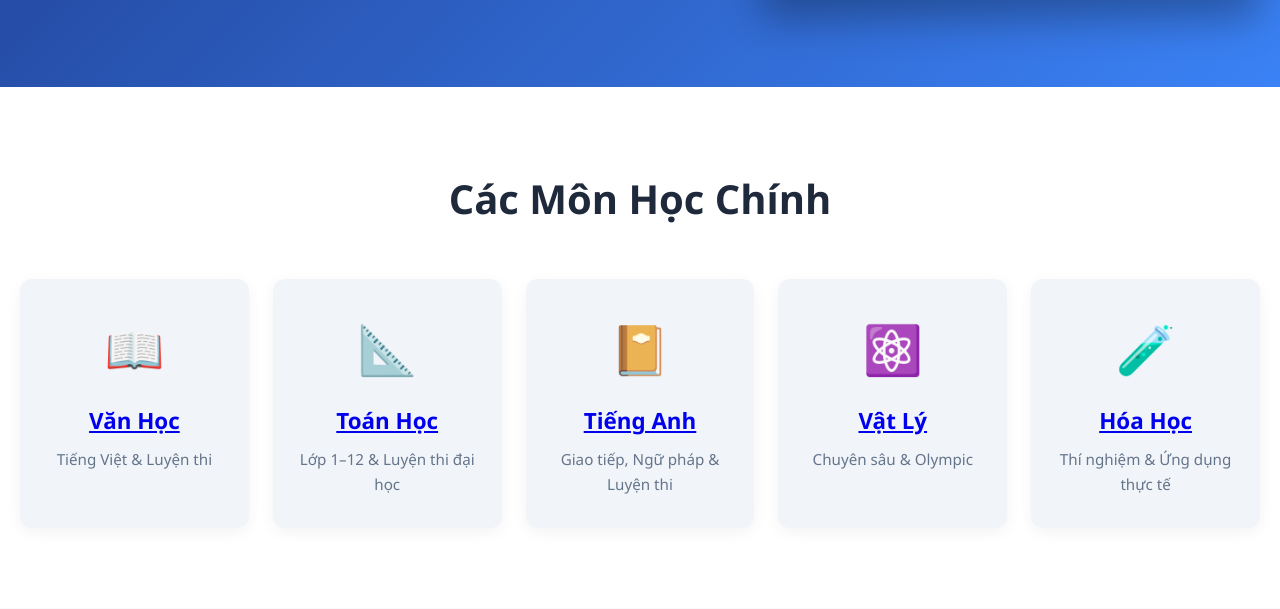
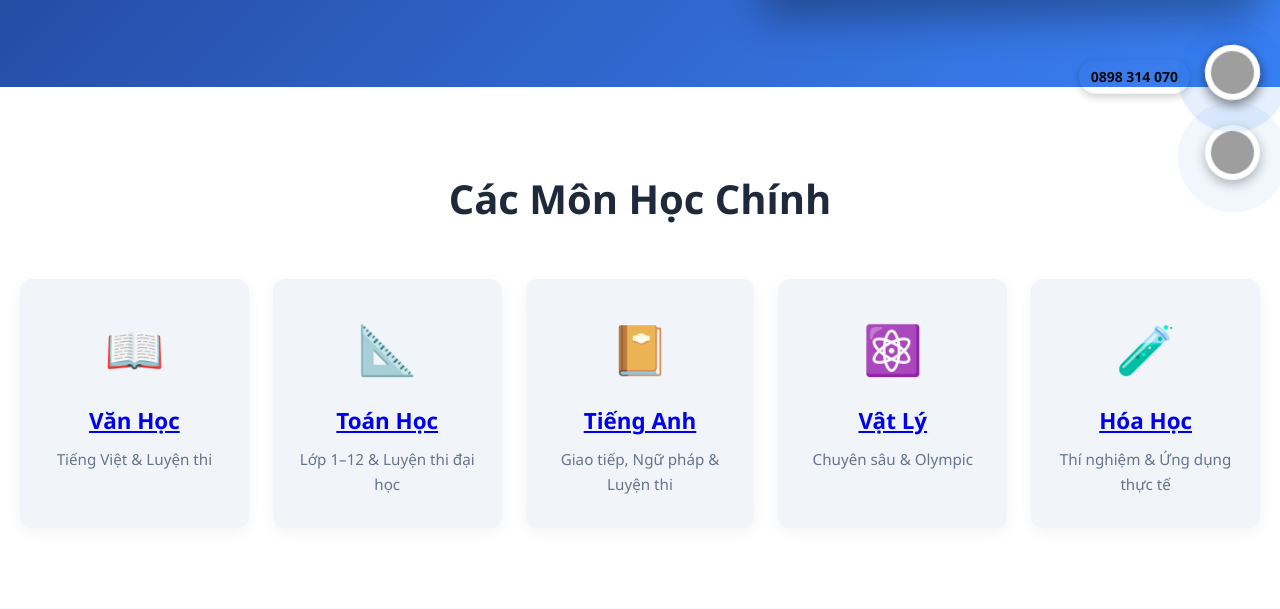
Before and after one commit to MinhHuy281/KhoaHocTrucTuyen, a Django app: page / in a window 1280 px wide. Shown: the part 592-1201 px from the top of the page. Run offline with Django 5.2, Linux system fonts and the light colour scheme; data comes from the database, SQL or seed files in the repository; parts of the project's set-up code (start-up, migrations or seed data) failed here and were passed over; grey boxes are pictures that could not be loaded.

Commit message:
Update Lien He

```diff
--- a/static/style.css
+++ b/static/style.css
@@ -291,3 +291,255 @@ footer {
   .section-title { font-size: 2rem; }
   .hero { padding: 80px 0 60px; }
 }
+/* Zalo Chat Button */
+.zalo-chat {
+    position: fixed;
+    bottom: 20px;
+    right: 20px;
+    z-index: 9999;
+}
+
+.zalo-chat img {
+    width: 55px;
+    height: 55px;
+    border-radius: 50%;
+    background: white;
+    padding: 6px;
+    box-shadow: 0 4px 12px rgba(0,0,0,0.3);
+    transition: 0.3s;
+}
+
+.zalo-chat img:hover {
+    transform: scale(1.1);
+}
+@keyframes zalo-shake {
+    0% { transform: rotate(0deg); }
+    25% { transform: rotate(5deg); }
+    50% { transform: rotate(-5deg); }
+    75% { transform: rotate(5deg); }
+    100% { transform: rotate(0deg); }
+}
+
+.zalo-chat img {
+    animation: zalo-shake 0.4s infinite ease-in-out;
+}
+/* Sóng Zalo */
+.zalo-chat{
+    position: fixed;
+}
+
+.zalo-chat::before,
+.zalo-chat::after{
+    content: "";
+    position: absolute;
+    width: 70px;
+    height: 70px;
+    border-radius: 50%;
+    background: rgba(26,115,232,0.35);
+    top: 50%;
+    left: 50%;
+    transform: translate(-50%, -50%);
+    animation: zalo-wave 2s infinite;
+    z-index: -1;
+}
+
+.zalo-chat::after{
+    animation-delay: 1s;
+}
+
+@keyframes zalo-wave{
+    0%{
+        transform: translate(-50%, -50%) scale(1);
+        opacity: 0.6;
+    }
+    70%{
+        transform: translate(-50%, -50%) scale(1.8);
+        opacity: 0;
+    }
+    100%{
+        opacity: 0;
+    }
+}
+/* Phone Call Button */
+.phone-call {
+    position: fixed;
+    bottom: 100px;
+    right: 20px;
+    z-index: 9999;
+}
+
+.phone-call img {
+    width: 55px;
+    height: 55px;
+    border-radius: 50%;
+    background: white;
+    padding: 6px;
+    box-shadow: 0 4px 12px rgba(0,0,0,0.3);
+    transition: 0.3s;
+}
+
+.phone-call img:hover {
+    transform: scale(1.1);
+}
+
+/* rung điện thoại */
+@keyframes phone-shake {
+    0% { transform: rotate(0deg); }
+    25% { transform: rotate(6deg); }
+    50% { transform: rotate(-6deg); }
+    75% { transform: rotate(6deg); }
+    100% { transform: rotate(0deg); }
+}
+
+.phone-call img {
+    animation: phone-shake 0.4s infinite ease-in-out;
+}
+
+/* sóng  */
+.phone-call::before,
+.phone-call::after{
+    content: "";
+    position: absolute;
+    width: 70px;
+    height: 70px;
+    border-radius: 50%;
+    background: rgba(26,115,232,0.35);
+    top: 50%;
+    left: 50%;
+    transform: translate(-50%, -50%);
+    animation: phone-wave 2s infinite;
+    z-index: -1;
+}
+
+.phone-call::after{
+    animation-delay: 1s;
+}
+
+@keyframes phone-wave{
+    0%{
+        transform: translate(-50%, -50%) scale(1);
+        opacity: 0.6;
+    }
+    70%{
+        transform: translate(-50%, -50%) scale(1.8);
+        opacity: 0;
+    }
+    100%{
+        opacity: 0;
+    }
+}
+.phone-number{
+    position: absolute;
+    right: 70px;
+    top: 50%;
+    transform: translateY(-50%);
+    color: rgb(12, 12, 12);
+    padding: 6px 12px;
+    border-radius: 20px;
+    font-size: 14px;
+    font-weight: bold;
+    white-space: nowrap;
+    box-shadow: 0 3px 8px rgba(0,0,0,0.2);
+}
+/* nút chat */
+/* nút chat giảng viên */
+.chat-button{
+    position: fixed;
+    bottom: 180px;   /* cao hơn nút SĐT */
+    right: 20px;
+    width: 55px;
+    height: 55px;
+    background: #0084ff;
+    color: white;
+    font-size: 26px;
+    border-radius: 50%;
+    display:flex;
+    align-items:center;
+    justify-content:center;
+    cursor:pointer;
+    box-shadow:0 4px 12px rgba(0,0,0,0.3);
+}
+
+/* khung chat */
+.chat-box{
+    position: fixed;
+    bottom: 235px;  /* nằm ngay phía trên nút chat */
+    right: 20px;
+    width: 300px;
+    height: 380px;
+    background: white;
+    border-radius: 10px;
+    box-shadow:0 5px 20px rgba(0,0,0,0.3);
+    display:none;
+    flex-direction:column;
+}
+
+/* header */
+.chat-header{
+    background:#0084ff;
+    color:white;
+    padding:10px;
+    font-weight:bold;
+    display:flex;
+    justify-content:space-between;
+}
+
+/* nội dung */
+.chat-messages{
+    flex:1;
+    padding:10px;
+    overflow-y:auto;
+    font-size:14px;
+}
+
+/* input */
+.chat-input{
+    display:flex;
+    border-top:1px solid #ddd;
+}
+
+.chat-input input{
+    flex:1;
+    border:none;
+    padding:8px;
+}
+
+.chat-input button{
+    border:none;
+    background:#0084ff;
+    color:white;
+    padding:8px 12px;
+}
+/* Sóng cho nút chat giảng viên */
+.chat-button::before,
+.chat-button::after{
+    content: "";
+    position: absolute;
+    width: 70px;
+    height: 70px;
+    border-radius: 50%;
+    background: rgba(0,132,255,0.35);
+    top: 50%;
+    left: 50%;
+    transform: translate(-50%, -50%);
+    animation: chat-wave 2s infinite;
+    z-index: -1;
+}
+
+.chat-button::after{
+    animation-delay: 1s;
+}
+
+@keyframes chat-wave{
+    0%{
+        transform: translate(-50%, -50%) scale(1);
+        opacity: 0.6;
+    }
+    70%{
+        transform: translate(-50%, -50%) scale(1.8);
+        opacity: 0;
+    }
+    100%{
+        opacity: 0;
+    }
+}
--- a/templates/base.html
+++ b/templates/base.html
@@ -66,5 +66,18 @@
     <footer>
         © 2026 KhoaHocTrucTuyen
     </footer>
+    <!-- Zalo Chat Button -->
+    <a href="https://zalo.me/g/gywqzr9aewtijoh3fwos" target="_blank" class="zalo-chat">
+        <img src="https://upload.wikimedia.org/wikipedia/commons/9/91/Icon_of_Zalo.svg" alt="Zalo">
+    </a>
+    <!-- Call Phone Button -->
+    <a href="tel:0898314070" class="phone-call">
+        <img src="https://cdn-icons-png.flaticon.com/512/724/724664.png" alt="Call">
+    </a>
+    <a href="tel:0898314070" class="phone-call">
+    <img src="https://cdn-icons-png.flaticon.com/512/724/724664.png" alt="Call">
+    <span class="phone-number">0898 314 070</span>
+    </a>
+
 </body>
 </html>
```
Also changed, not shown: templates/teacher/teacher_base.html (+12 -1 lines).
